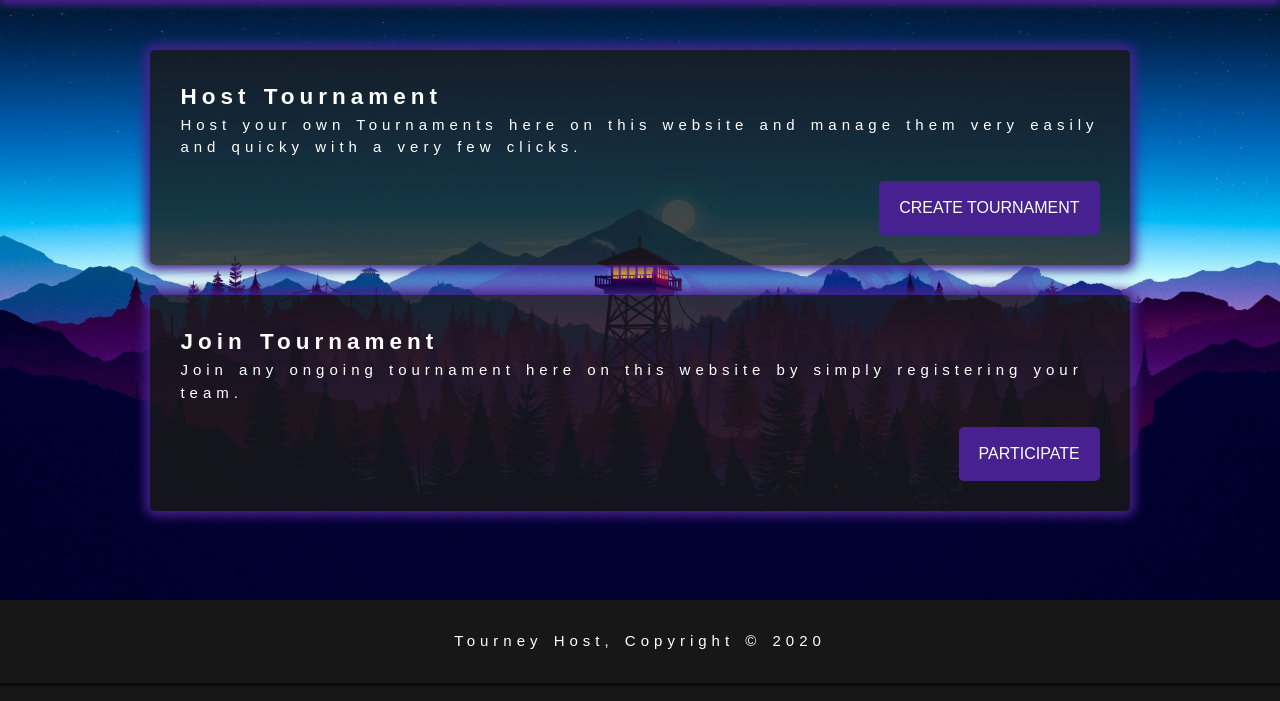
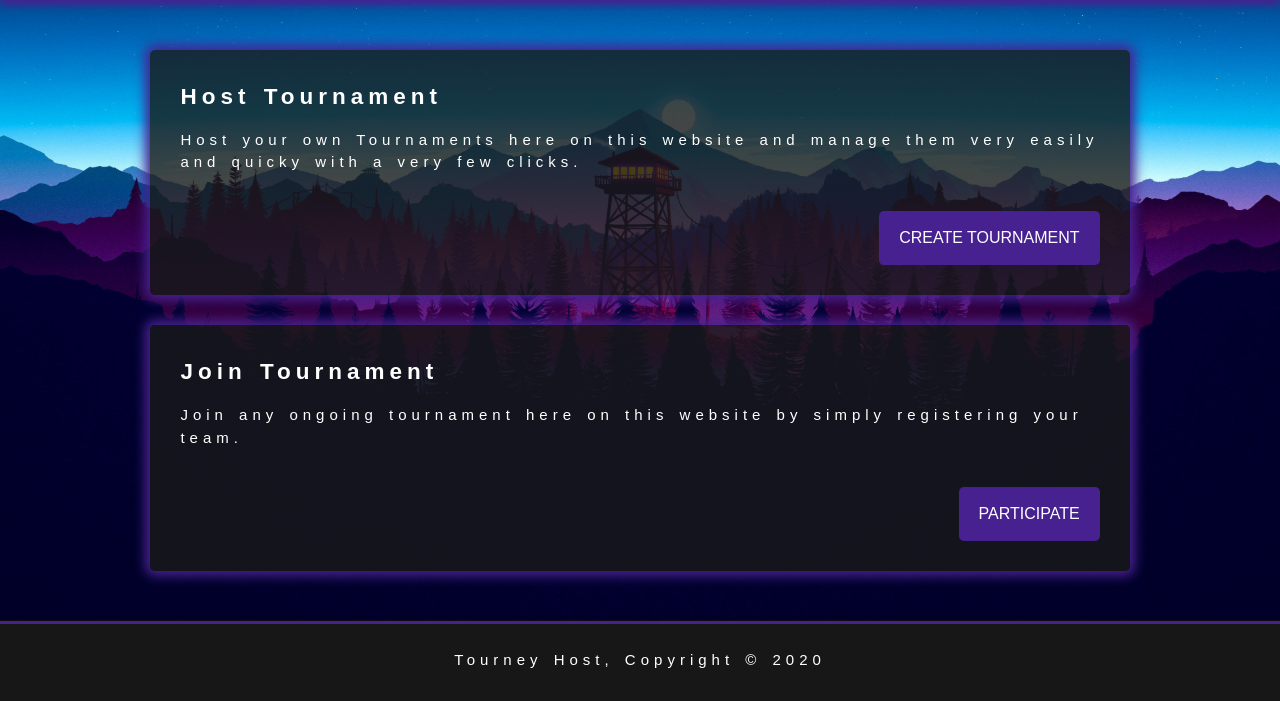
Before and after one commit to RayhanRobbani/Tourney-Host, a PHP site: page / in a window 1280 px wide. Shown: the part 114-815 px from the top of the page. Before the commit the page ends 763 px from the top, so only its background shows below. Run offline with PHP 8.4, Linux system fonts and the light colour scheme.

Commit message:
final minor changes

```diff
--- a/index.css
+++ b/index.css
@@ -100,7 +100,7 @@ a:hover {
 }
 
 section {
-  background: url(bg.jpg); /* 0 -100px */
+  background: url(bg.jpg) 0 -100px; /*  */
   height: 100%;
   min-height: 600px;
   background-repeat: no-repeat;
@@ -111,6 +111,7 @@ section {
 section h1, p{
   letter-spacing: 5px;
   word-spacing: 2px;
+  padding-bottom: 15px;
 }
 
 section a {
@@ -123,6 +124,7 @@ section a {
 
 footer {
   background: rgb(26, 26, 26, 0.80);
-  padding: 30px 30px;
+  border-top: rgb(72, 33, 145) 3px solid;
+  padding: 25px 0 15px 0;
   text-align: center;
 }
--- a/index.html
+++ b/index.html
@@ -8,6 +8,7 @@
     <meta name="keywords" content="Tournament, Tourney, Host, hosting, join tournament, create tournament, host tournament">
     <meta name="viewport" content="width=device-width, initial-scale=1.0">
     <title>Tourney Host</title>
+    <link rel="icon" href="TH logo icon.png">
     <link rel="stylesheet" type="text/css" href="index.css">
   </head>
 
```
Also changed, not shown: TH logo icon.png (added).
